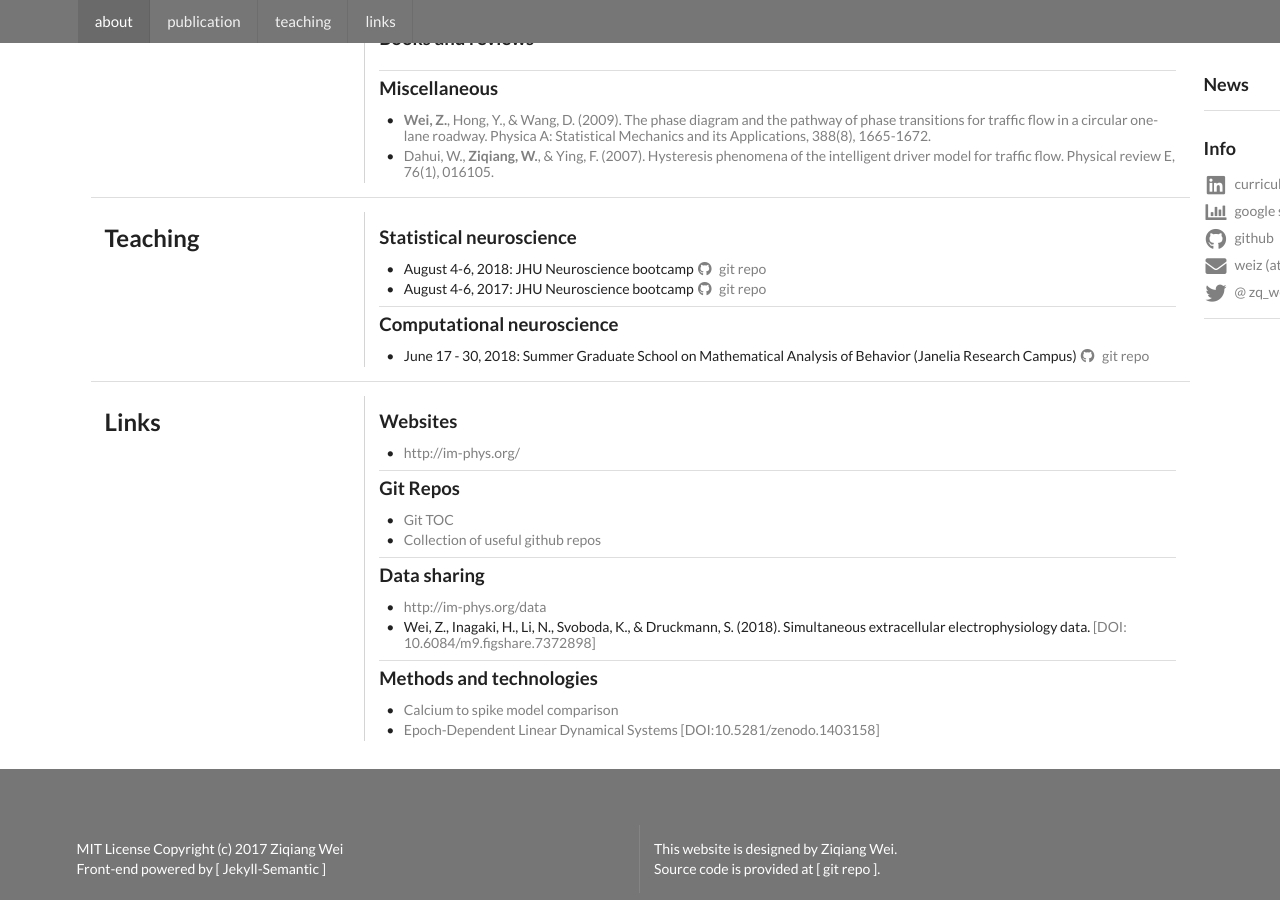
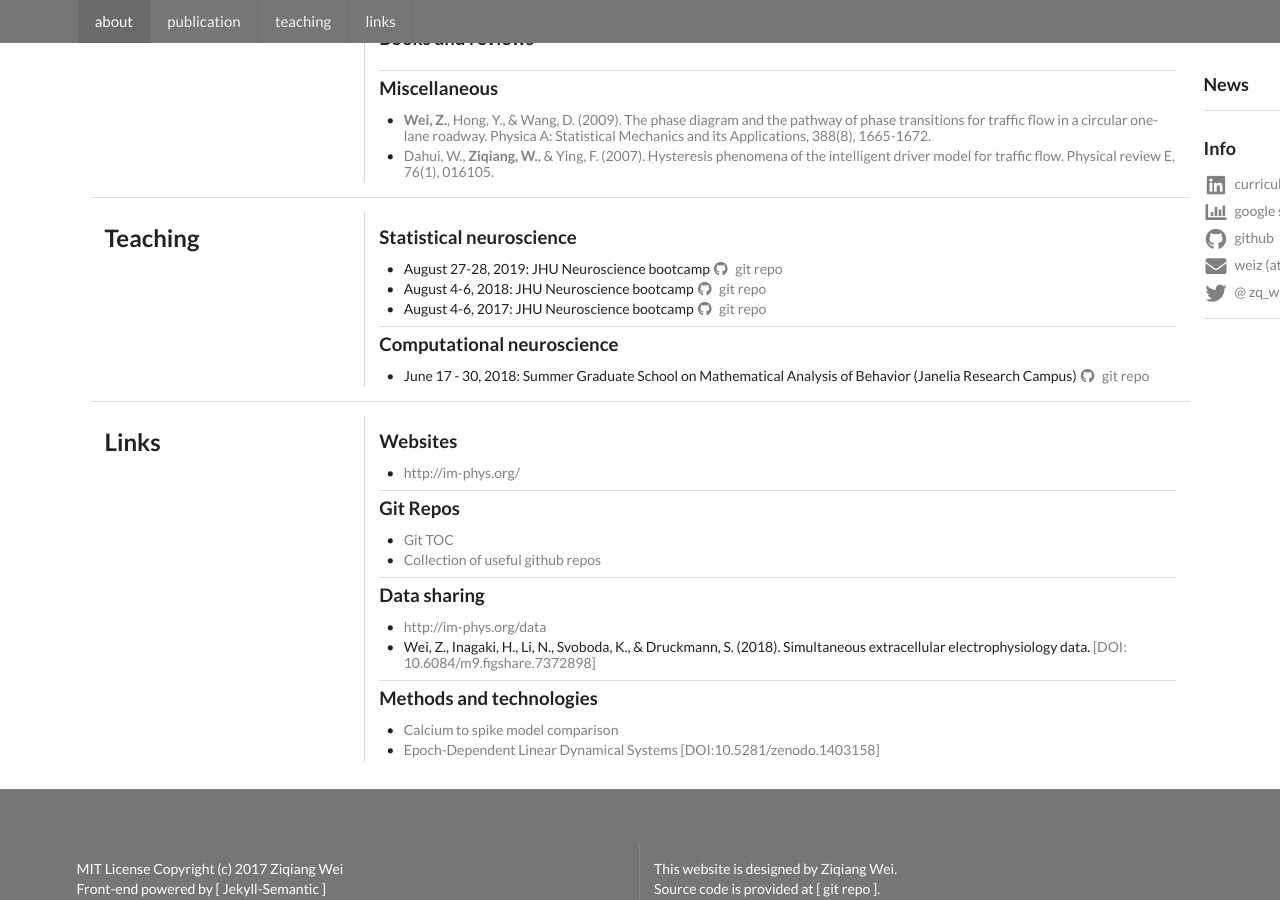
Before and after one commit to zqwei/zqwei.github.io, a Jekyll site: the page built from index.html, in a window 1280 px wide and 900 px high, scrolled down 1402 px. Built offline with Jekyll 4.4.1, drawn with Linux system fonts in a browser that asks for light colours.

Commit message:
Update teaching.html

```diff
--- a/_includes/teaching.html
+++ b/_includes/teaching.html
@@ -7,6 +7,12 @@
       <div class="item">
         <h3 class="ui black header"> Statistical neuroscience </h3>
           <div class="ui bulleted list">
+            <div class="item">
+              August 27-28, 2019: JHU Neuroscience bootcamp
+              <a href="https://github.com/zqwei/explore-imaging-data">
+                <i class="github icon"></i> git repo
+              </a>
+            </div>
             <div class="item">
               August 4-6, 2018: JHU Neuroscience bootcamp
               <a href="https://github.com/zqwei/explore-imaging-data">
```
